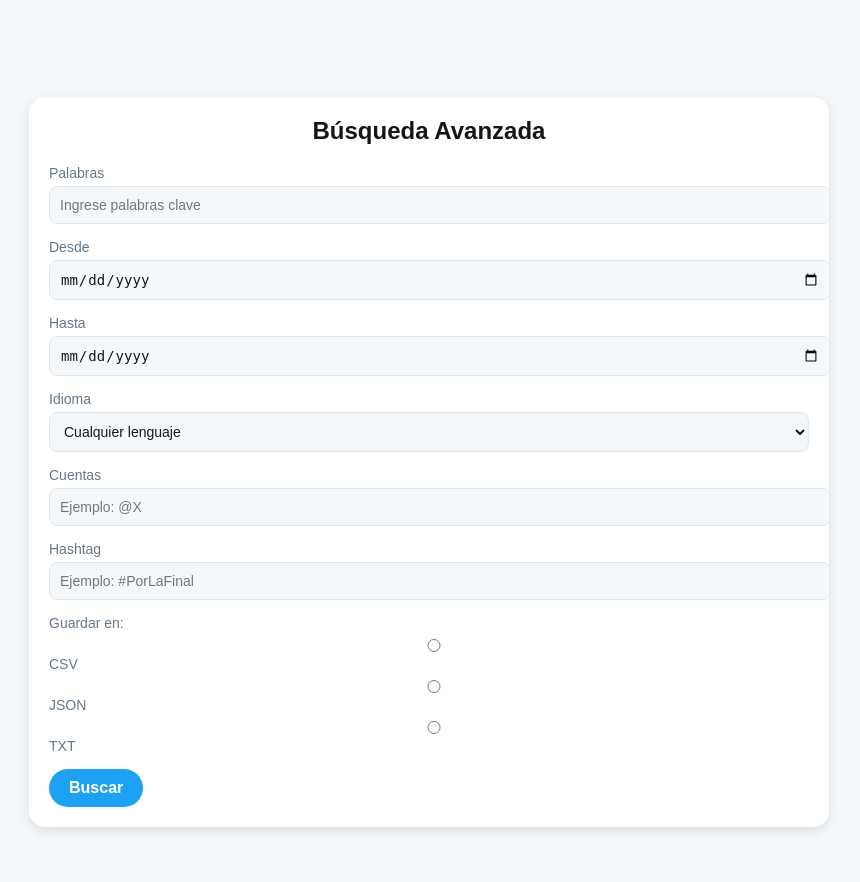
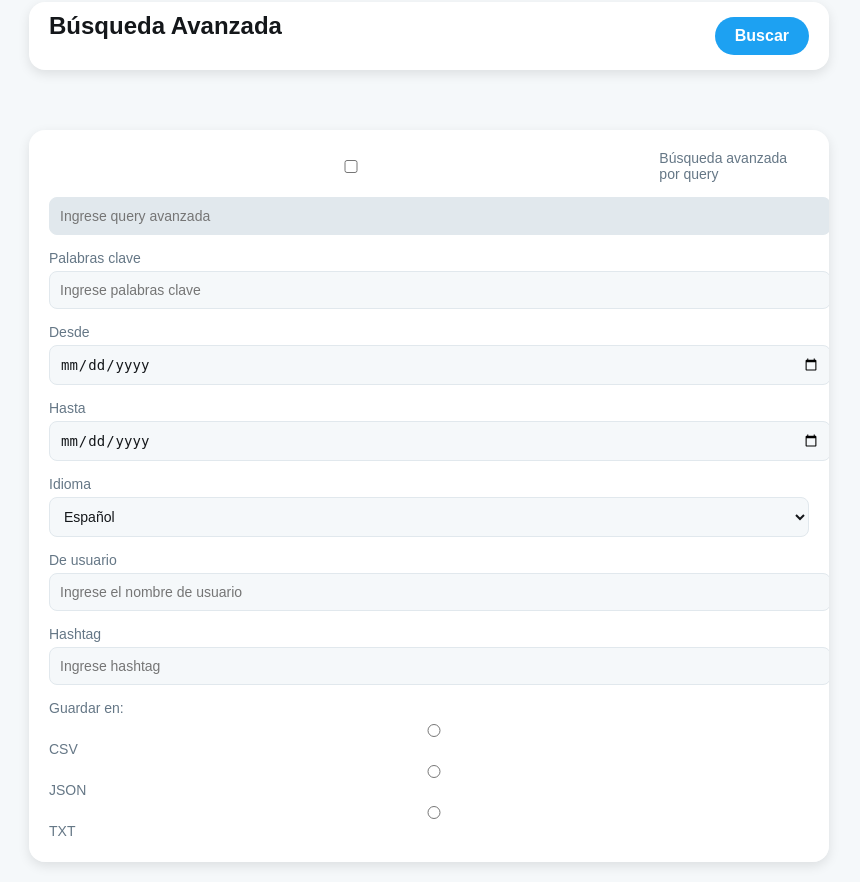
Before and after one commit to Luis-Miguel-Villalobos/Proyecto_Integracion, a Flask app: page /form in a window 1280 px wide. Shown: the whole page, without its empty margins (211-1071 px from the left). Before the commit the page ends 831 px from the top, so only its background shows below. Run offline with Flask 3, Linux system fonts and the light colour scheme.

Commit message:
Vista completa

```diff
--- a/Templates/formulario.html
+++ b/Templates/formulario.html
@@ -8,11 +8,28 @@
 </head>
 <body>
     <div class="container">
+        <!-- Título y botón pegajosos -->
+        <div class="sticky-header">
+            <h2 class="form-title">Búsqueda Avanzada</h2>
+            <button type="submit" class="btn">Buscar</button>
+        </div>
+
+        <!-- Contenedor del formulario -->
         <div class="form-container">
-            <h2 class="form-title">Búsqueda Avanzada</h2>
+
+            <!-- Campos del formulario -->
             <form action="/search" method="GET">
+                <!-- Nuevo campo: Búsqueda avanzada por query -->
                 <div class="form-group">
-                    <label for="query">Palabras</label>
+                    <label for="advanced-query-checkbox">
+                        <input type="checkbox" id="advanced-query-checkbox"> Búsqueda avanzada por query
+                    </label>
+                    <input type="text" id="advanced-query" name="advanced-query" placeholder="Ingrese query avanzada" disabled>
+                </div>
+
+                <!-- Campos existentes -->
+                <div class="form-group">
+                    <label for="query">Palabras clave</label>
                     <input type="text" id="query" name="query" placeholder="Ingrese palabras clave">
                 </div>
                 <div class="form-group">
@@ -26,19 +43,18 @@
                 <div class="form-group">
                     <label for="language">Idioma</label>
                     <select id="language" name="language">
-                        <option value="any">Cualquier lenguaje</option>
                         <option value="es">Español</option>
                         <option value="en">Inglés</option>
                         <option value="fr">Francés</option>
                     </select>
                 </div>
                 <div class="form-group">
-                    <label for="user">Cuentas</label>
-                    <input type="text" id="user" name="user" placeholder="Ejemplo: @X">
+                    <label for="user">De usuario</label>
+                    <input type="text" id="user" name="user" placeholder="Ingrese el nombre de usuario">
                 </div>
                 <div class="form-group">
                     <label for="hashtag">Hashtag</label>
-                    <input type="text" id="hashtag" name="hashtag" placeholder="Ejemplo: #PorLaFinal">
+                    <input type="text" id="hashtag" name="hashtag" placeholder="Ingrese hashtag">
                 </div>
                 <div class="form-group">
                     <label for="guardar">Guardar en:</label>
@@ -49,9 +65,25 @@
                     <input type="radio" id="txt" name="formato" value="TXT">
                     <label for="txt">TXT</label>
                 </div>
-                <button type="submit" class="btn">Buscar</button>
             </form>
         </div>
     </div>
+
+    <!-- JavaScript para manejar la lógica del checkbox -->
+    <script>
+        document.getElementById('advanced-query-checkbox').addEventListener('change', function() {
+            const isChecked = this.checked;
+            const advancedQueryInput = document.getElementById('advanced-query');
+            const otherInputs = document.querySelectorAll('.form-group input:not(#advanced-query):not(#advanced-query-checkbox), .form-group select');
+
+            // Habilitar/deshabilitar el campo de query avanzada
+            advancedQueryInput.disabled = !isChecked;
+
+            // Habilitar/deshabilitar los demás campos
+            otherInputs.forEach(input => {
+                input.disabled = isChecked;
+            });
+        });
+    </script>
 </body>
 </html>
```
Also changed, not shown: Templates/chatbot.html (added, +43 -0 lines).
